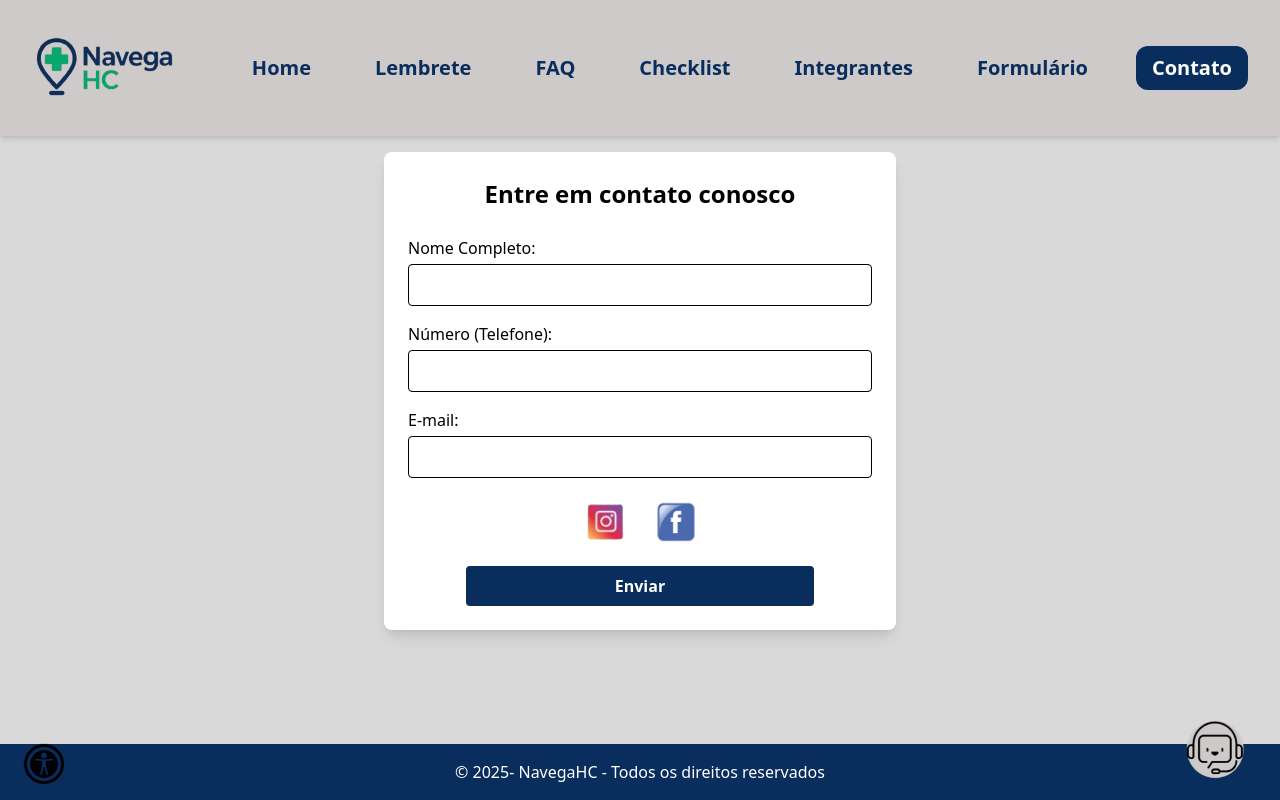
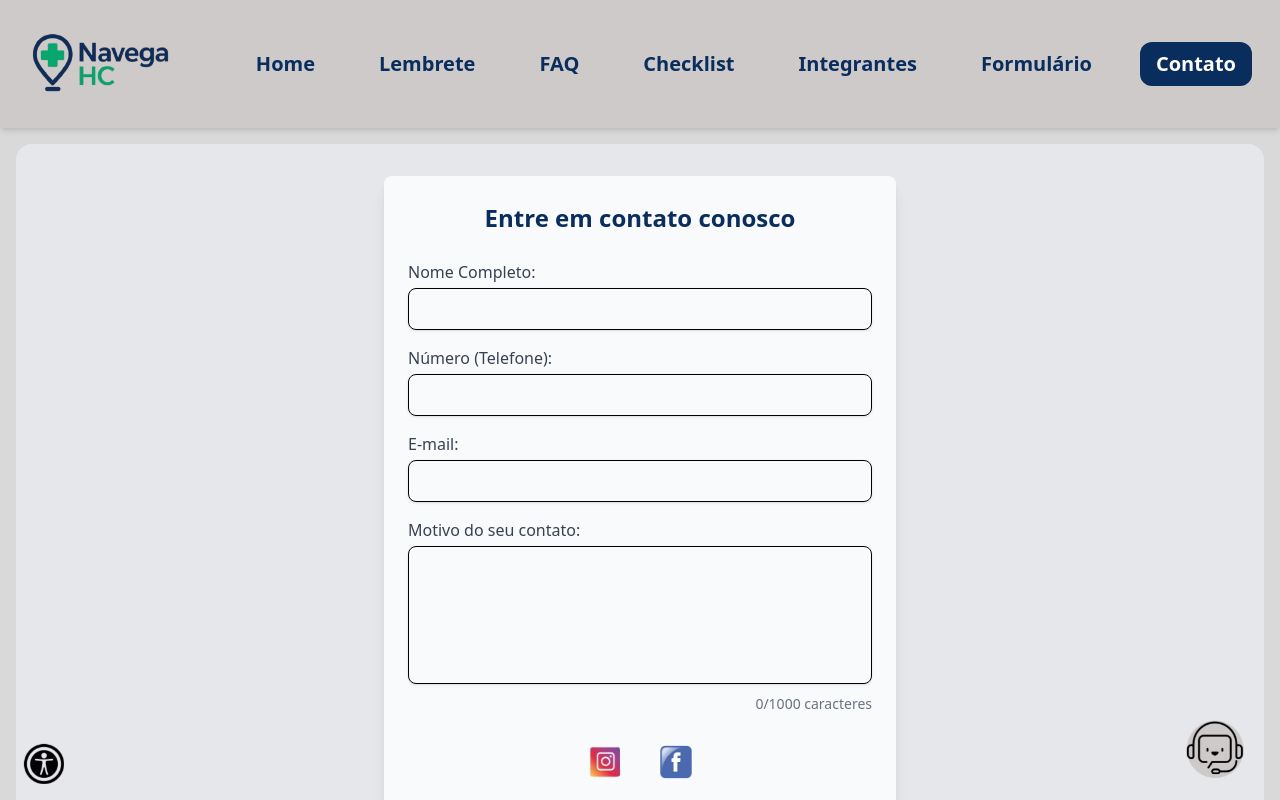
Before and after one commit to NavegaHC/NavegaHC-site, a React (Vite) app in the folder NavegaHC/: page /contato in a window 1280 px wide. Shown: the top 800 px of the page. Built offline with nearby package versions, Linux system fonts and the light colour scheme.

Commit message:
arrumando e adicionando coisas

```diff
--- a/NavegaHC/src/App.tsx
+++ b/NavegaHC/src/App.tsx
@@ -22,7 +22,7 @@ function App() {
     <main className="p-4">
       <Routes>
         <Route path="/" element={<Home />}/>
-        <Route path="/lembrete" element={<Lembrete />}/>
+        <Route path="/lembrete" element={<Lembrete />} />
         <Route path="/lembretes-salvos" element={<LembretesSalvos />} />
         <Route path="/faq" element={<Faq />} />
         <Route path="/checklist" element={<Checklist />} />
--- a/NavegaHC/src/componentes/Cabecalho/Cabecalho.tsx
+++ b/NavegaHC/src/componentes/Cabecalho/Cabecalho.tsx
@@ -32,7 +32,7 @@ const Cabecalho: React.FC = () => {
 
   return (
     <header className="bg-[#cecaca] shadow-md">
-      <div className="w-full mx-auto flex justify-between items-center p-4">
+      <div className="w-full mx-auto flex justify-between items-center p-3">
         <img
           src="/img/logonhc.png"
           alt="Logo NavegaHC"
--- a/NavegaHC/src/pages/Checklist/Checklist.tsx
+++ b/NavegaHC/src/pages/Checklist/Checklist.tsx
@@ -71,11 +71,6 @@ export default function Checklist() {
     ));
   };
 
-  const resetChecklist = () => {
-    setItems(prev => prev.map(item => ({ ...item, checked: false })));
-    setShowModal(false);
-  };
-
   const checkAll = () => {
     setItems(prev => prev.map(item => ({ ...item, checked: true })));
   };
@@ -95,7 +90,7 @@ export default function Checklist() {
   }, {} as Record<string, ChecklistItem[]>);
 
   return (
-    <main className="min-h-screen bg-gray-100 py-8 px-4">
+    <main className="min-h-screen bg-gray-200 rounded-2xl  py-8 px-4">
       <div className="max-w-2xl mx-auto">
 
         <div className="bg-white rounded-2xl shadow-lg p-6 mb-6 text-center">
@@ -115,15 +110,9 @@ export default function Checklist() {
             </button>
             <button
               onClick={uncheckAll}
-              className="bg-gray-500 text-white px-4 py-2 rounded-lg hover:bg-gray-600 transition text-sm"
+              className="bg-red-500 text-white px-4 py-2 rounded-lg hover:bg-red-600 transition text-sm"
             >
               Desmarcar Todos
-            </button>
-            <button
-              onClick={resetChecklist}
-              className="bg-red-600 text-white px-4 py-2 rounded-lg hover:bg-red-700 transition text-sm"
-            >
-              Resetar
             </button>
           </div>
         </div>
@@ -172,7 +161,7 @@ export default function Checklist() {
                   onClick={() => setShowModal(false)}
                   className="flex-1 bg-[#092d5c] text-white font-bold py-3 rounded-lg hover:bg-[#0a3a7a] transition"
                 >
-                  Continuar
+                  Fechar
                 </button>
               </div>
             </div>
--- a/NavegaHC/src/pages/Contato/Contato.tsx
+++ b/NavegaHC/src/pages/Contato/Contato.tsx
@@ -5,29 +5,47 @@ export default function Contato() {
     nomeCompleto: "",
     numTel: "",
     email: "",
+    mensagem: ""
   });
 
   const [success, setSuccess] = useState(false);
 
-  const handleChange = (e: React.ChangeEvent<HTMLInputElement>) => {
+  const handleChange = (e: React.ChangeEvent<HTMLInputElement | HTMLTextAreaElement>) => {
     const { name, value } = e.target;
+
+    if (name === "mensagem" && value.length > 1000) {
+      return;
+    }
+
     setForm((prev) => ({ ...prev, [name]: value }));
   };
 
   const handleSubmit = (e: React.FormEvent) => {
     e.preventDefault();
+
+    if (form.mensagem.trim().length < 10) {
+      alert("Por favor, escreva uma mensagem com pelo menos 10 caracteres.");
+      return;
+    }
+
     setSuccess(true);
-    setForm({ nomeCompleto: "", numTel: "", email: "" });
+    setForm({ nomeCompleto: "", numTel: "", email: "", mensagem: "" });
+  };
+
+  const closeModal = () => {
+    setSuccess(false);
   };
 
   return (
-      <main id="contato" className="flex-1 flex items-center justify-center">
-        <div className="bg-white shadow-lg rounded-lg p-6 w-full max-w-lg">
-          <h2 className="text-[1.5rem] font-bold text-center mb-6">Entre em contato conosco</h2>
+    <main id="contato" className="flex-1 flex items-center justify-center bg-gray-200 rounded-2xl py-8 px-4">
+      <div className="bg-gray-50 shadow-lg rounded-lg p-6 w-full max-w-lg">
+        <h2 className="text-[1.5rem] font-bold text-center mb-6 text-[#092d5c]">
+          Entre em contato conosco
+        </h2>
 
         <form onSubmit={handleSubmit} className="space-y-4">
           <div>
-              <label htmlFor="nomeCompleto" className="block font-medium">
+            <label htmlFor="nomeCompleto" className="block font-medium text-gray-700">
               Nome Completo:
             </label>
             <input
@@ -37,27 +55,27 @@ export default function Contato() {
               value={form.nomeCompleto}
               onChange={handleChange}
               required
-                className="mt-1 w-full border rounded px-3 py-2"
+              className="mt-1 w-full border rounded-lg px-4 py-2 shadow-sm focus:ring-2 focus:ring-blue-500 focus:border-transparent outline-none"
             />
           </div>
 
           <div>
-              <label htmlFor="numTel" className="block font-medium">
+            <label htmlFor="numTel" className="block font-medium text-gray-700">
               Número (Telefone):
             </label>
             <input
-                type="text"
+              type="tel"
               name="numTel"
               id="numTel"
               value={form.numTel}
               onChange={handleChange}
               required
-                className="mt-1 w-full border rounded px-3 py-2"
+              className="mt-1 w-full border rounded-lg px-4 py-2 shadow-sm focus:ring-2 focus:ring-blue-500 focus:border-transparent outline-none"
             />
           </div>
 
           <div>
-              <label htmlFor="email" className="block font-medium">
+            <label htmlFor="email" className="block font-medium text-gray-700">
               E-mail:
             </label>
             <input
@@ -67,30 +85,101 @@ export default function Contato() {
               value={form.email}
               onChange={handleChange}
               required
-                className="mt-1 w-full border rounded px-3 py-2"
+              className="mt-1 w-full border rounded-lg px-4 py-2 shadow-sm focus:ring-2 focus:ring-blue-500 focus:border-transparent outline-none"
             />
           </div>
 
-            <div className="flex gap-4 justify-center mt-4">
-              <a href="https://www.instagram.com/redelucymontoro/" target="_blank" rel="noopener">
-                <img src="/public/img/instagram.png" alt="Instagram" className="h-14 w-14" />
+          <div>
+            <label htmlFor="mensagem" className="block font-medium text-gray-700">
+              Motivo do seu contato:
+            </label>
+            <textarea
+              name="mensagem"
+              id="mensagem"
+              value={form.mensagem}
+              onChange={handleChange}
+              required
+              rows={5}
+              minLength={10}
+              maxLength={500}
+              className="mt-1 w-full border rounded-lg px-4 py-2 shadow-sm focus:ring-2 focus:ring-blue-500 focus:border-transparent outline-none resize-none"
+            />
+            <div className={`text-right text-sm mt-1 ${
+              form.mensagem.length > 950 ? 'text-red-500' : 'text-gray-500'
+            }`}>
+              {form.mensagem.length}/1000 caracteres
+              {form.mensagem.length < 10 && form.mensagem.length > 0 && (
+                <span className="text-red-500 ml-2">(mínimo 10 caracteres)</span>
+              )}
+            </div>
+          </div>
+
+          <div className="flex gap-6 justify-center mt-6">
+            <a
+              href="https://www.instagram.com/redelucymontoro/"
+              target="_blank"
+              rel="noopener noreferrer"
+              className="group"
+            >
+              <img
+                src="/img/instagram.png"
+                alt="Instagram"
+                className="h-12 w-12 hover:scale-110 transition-transform duration-200 group-hover:drop-shadow-lg"
+              />
             </a>
-              <a href="https://web.facebook.com/redelucymontoro?_rdc=1&_rdr#" target="_blank " rel="noopener">
-                <img src="/public/img/facebook.png" alt="Facebook" className="h-14 w-14" />
+            <a
+              href="https://web.facebook.com/redelucymontoro?_rdc=1&_rdr#"
+              target="_blank"
+              rel="noopener noreferrer"
+              className="group"
+            >
+              <img
+                src="/img/facebook.png"
+                alt="Facebook"
+                className="h-12 w-12 hover:scale-110 transition-transform duration-200 group-hover:drop-shadow-lg"
+              />
             </a>
           </div>
 
           <button
             type="submit"
-              className="flex justify-center w-3/4 mx-auto bg-[#092d5c] text-white font-bold py-2 rounded hover:bg-blue-900"
+            disabled={form.mensagem.length < 10}
+            className={`flex justify-center w-3/4 mx-auto bg-[#092d5c] text-white font-bold py-3 rounded-lg transition duration-200 shadow-md mt-6 ${
+              form.mensagem.length < 10
+                ? 'opacity-50 cursor-not-allowed'
+                : 'hover:bg-blue-800'
+            }`}
           >
-              Enviar
+            Enviar Mensagem
           </button>
         </form>
 
+        {/* Modal de Sucesso */}
         {success && (
-            <div className="mt-4 text-center text-green-600 font-bold">
-              ✔️ Entraremos em contato o mais rápido possível!
+          <div className="fixed inset-0 flex items-center justify-center bg-black/50 z-50 p-4">
+            <div className="bg-white rounded-xl shadow-2xl p-8 max-w-md w-full text-center animate-fadeIn">
+
+              <h2 className="text-2xl font-bold text-green-700 mb-2">
+                Mensagem Enviada!
+              </h2>
+
+              <p className="text-gray-600 mb-2">
+                Obrigada pelo seu contato, <strong>{form.nomeCompleto}</strong>!
+              </p>
+
+              <p className="text-gray-500 text-sm mb-6">
+                Retornaremos em breve através do telefone ou e-mail informado.
+              </p>
+
+              <div className="flex gap-3">
+                <button
+                  onClick={closeModal}
+                  className="flex-1 bg-[#092d5c] text-white font-bold py-3 px-4 rounded-lg hover:bg-blue-800 transition duration-200"
+                >
+                  Fechar
+                </button>
+              </div>
+            </div>
           </div>
         )}
       </div>
--- a/NavegaHC/src/pages/Formulario/Formulario.tsx
+++ b/NavegaHC/src/pages/Formulario/Formulario.tsx
@@ -7,7 +7,6 @@ export default function FormularioPage() {
     e.preventDefault();
     setMensagem(true);
 
-    // fecha sozinho depois de 4s
     setTimeout(() => {
       setMensagem(false);
     }, 4000);
--- a/NavegaHC/src/pages/LembretesSalvos/LembretesSalvos.tsx
+++ b/NavegaHC/src/pages/LembretesSalvos/LembretesSalvos.tsx
@@ -95,7 +95,6 @@ export default function LembretesSalvos() {
   return (
     <div className="min-h-screen bg-gray-200 py-8 px-4">
       <div className="max-w-4xl mx-auto">
-        {/* Cabeçalho */}
         <div className="bg-white rounded-2xl shadow-xl p-6 mb-6">
           <div className="flex flex-col md:flex-row justify-between items-start md:items-center gap-4">
             <div>
```
Also changed, not shown: NavegaHC/src/pages/Lembrete/Lembrete.tsx (line endings or trailing spaces). Lines whose indentation alone changed are shown as unchanged.
